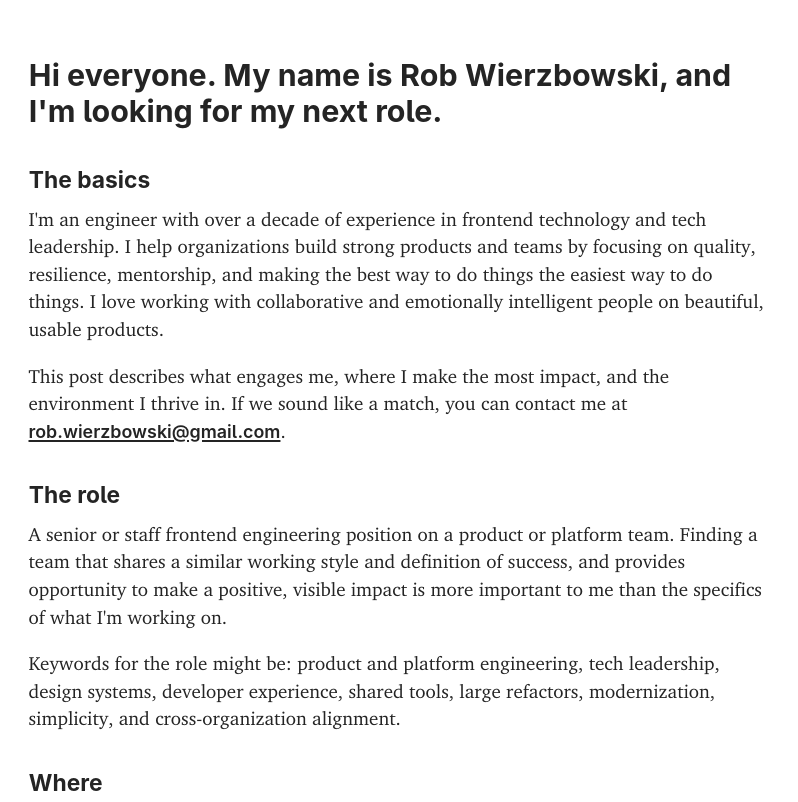
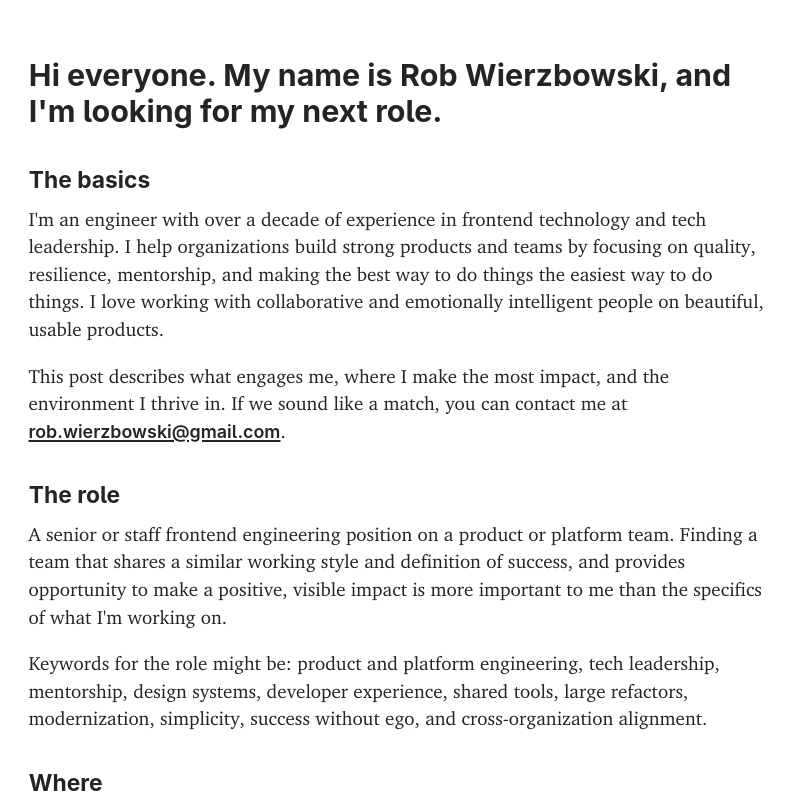
Before and after one commit to robwierzbowski/site, a plain HTML site: page src/hire-me/index.html in a window 1280 px wide. Shown: the top 802 px of the page, without its empty margins (0-798 px from the left). Drawn offline with Linux system fonts and the light colour scheme.

Commit message:
Fiddle with keywords

```diff
--- a/src/hire-me/index.html
+++ b/src/hire-me/index.html
@@ -399,9 +399,10 @@ You might notice this file isn't minimized. In fact, it's not processed in any
         <p>
           Keywords for the role might be:
           <strong
-            >product and platform engineering, tech leadership, design systems,
-            developer experience, shared tools, large refactors, modernization,
-            simplicity, and cross-organization alignment.</strong
+            >product and platform engineering, tech leadership, mentorship,
+            design systems, developer experience, shared tools, large refactors,
+            modernization, simplicity, success without ego, and
+            cross-organization alignment.</strong
           >
         </p>
 
```
